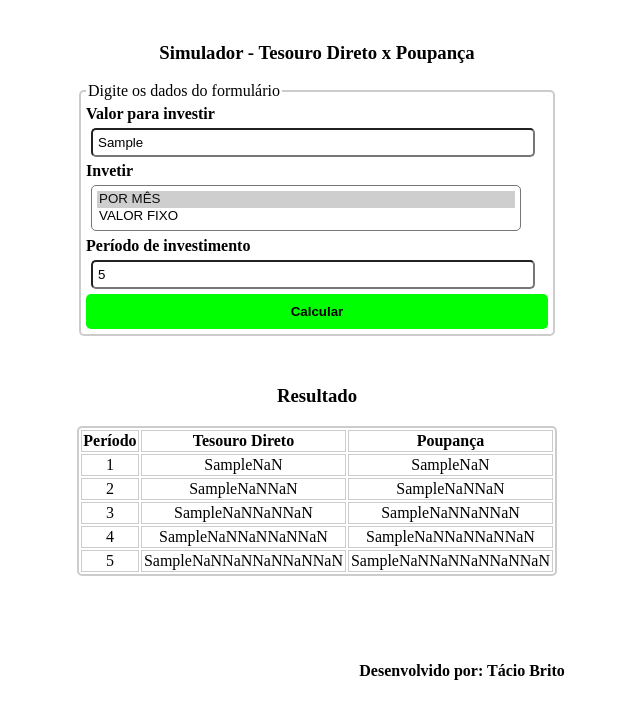
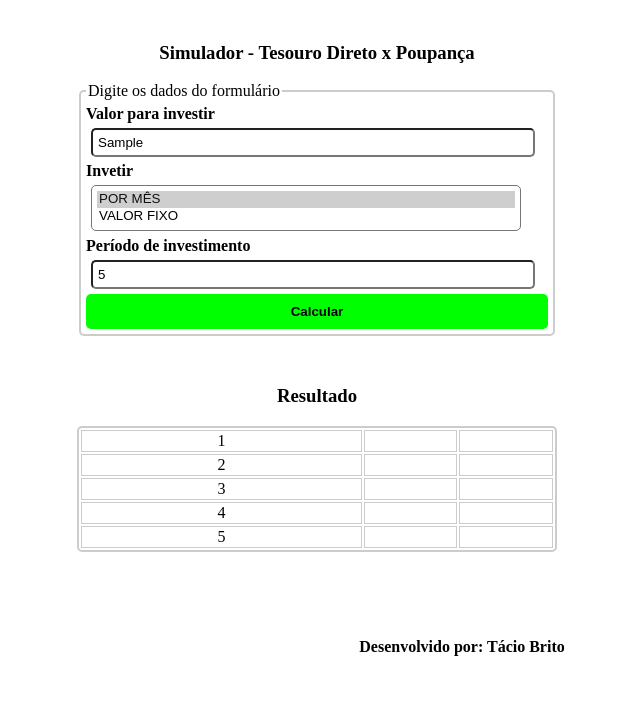
Before and after one commit to taciobrito/JavaScript, a plain HTML site: page calculo_tesouro_direto/index.html in a window 1280 px wide. Both pictures are taken after typing "Sample", "5" into the empty fields and a click on the button "Calcular". Shown: the whole page, without its empty margins (178-818 px from the left). Drawn offline with Linux system fonts and the light colour scheme.

Commit message:
atualizando

```diff
--- a/calculo_tesouro_direto/index.html
+++ b/calculo_tesouro_direto/index.html
@@ -59,28 +59,34 @@
 </div>
 
 <script>
+	function mascaraValor(valor) {
+	    valor = valor.toString().replace(/\D/g,"");
+	    valor = valor.toString().replace(/(\d)(\d{8})$/,"$1.$2");
+	    valor = valor.toString().replace(/(\d)(\d{5})$/,"$1.$2");
+	    valor = valor.toString().replace(/(\d)(\d{2})$/,"$1,$2");
+	    return valor
+	}
 
 	function calcular(valor, periodo, tipo){
-		var total_tesouro = valor, total_poupanca = valor, tx_selic = (13.65/12)/100, tx_poupanca = (6.17/12)/100;
 
-		console.log(total_tesouro * tx_selic +" - "+ total_poupanca * tx_poupanca);
-		console.log(tx_selic);
+		$(".resultado tr").remove();
+
+		var total_tesouro = valor; console.log(total_tesouro);
+		var total_poupanca = valor; console.log(total_poupanca);
+		var tx_selic = 1.18/100; console.log(tx_selic);
+		var tx_poupanca = 0.5/100; console.log(tx_poupanca);
 
 		if(tipo == "mes"){
 			for(var count = 1; count <= periodo; count++){
-				console.log(total_tesouro);
 				total_tesouro = total_tesouro + (total_tesouro * tx_selic);
 				total_poupanca = total_poupanca + (total_poupanca * tx_poupanca);
 				$(".resultado").append("<tr>"+
 											"<td>" + count + "</td>"+
-											"<td>" + total_tesouro + "</td>"+
-											"<td>" + total_poupanca + "</td>"+
+											"<td>" + mascaraValor(total_tesouro) + "</td>"+
+											"<td>" + mascaraValor(total_poupanca) + "</td>"+
 										"</tr>");
-				console.log(total_tesouro);
 			}
 		}
-
-
 	}
 
 	var valor, periodo;
@@ -94,10 +100,12 @@
 		valor = $(".valor").val();
 		periodo = $(".periodo").val();
 
-		if(valor == null || valor <= 0){
-			alert("Preencha com um número maior que 0!");
-		} else if (periodo == null || periodo <= 0){
-			alert("Preencha com um número maior que 0!");
+		if(valor == 0){
+			alert("Informe o valor a ser investido!");
+		} else if (periodo == 0){
+			alert("Informe o periodo de investimento!");
+		} else if(valor < 0 || periodo < 0){
+			alert("O valor e o periodo devem ser maiores que 0!");
 		} else {
 			calcular(valor, periodo, tipo);
 		}
```
